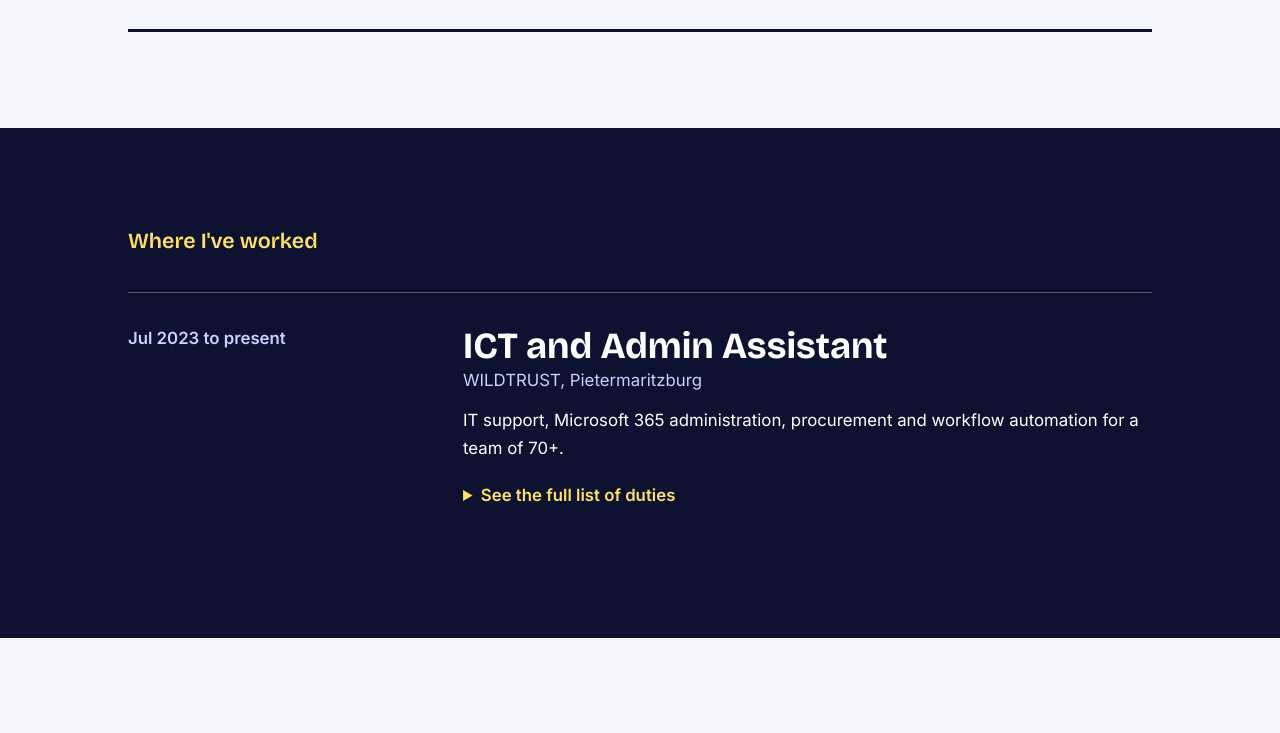
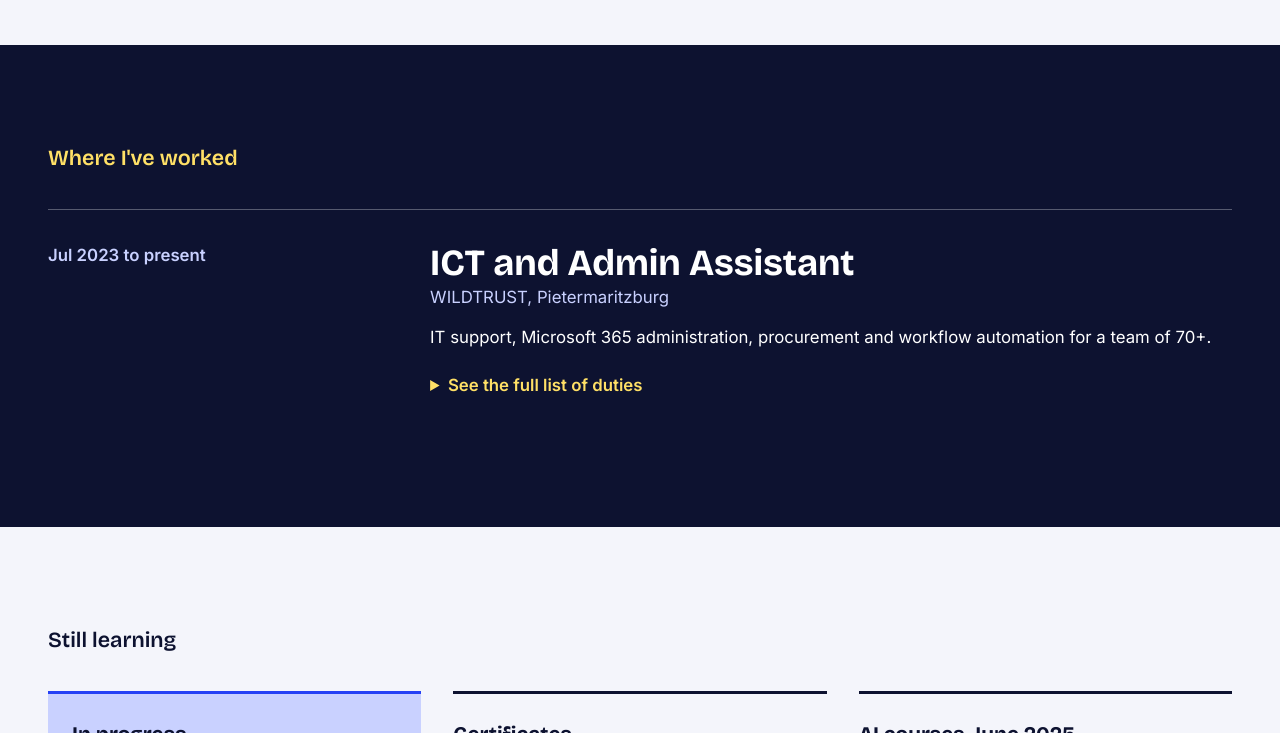
Before and after one commit to mandisiWT/Test, a plain HTML site: page index.html in a window 1280 px wide. Shown: the part 2067-2800 px from the top of the page. Drawn offline with nearby package versions, Linux system fonts and the light colour scheme.

Commit message:
Width change

```diff
--- a/style.css
+++ b/style.css
@@ -58,7 +58,7 @@ a {
    .section gives every block the same vertical breathing room.
    ========================================================= */
 .wrap {
-  max-width: 70rem;
+  max-width: 100rem;
   margin-inline: auto;
   padding-inline: var(--gutter);
 }
```
